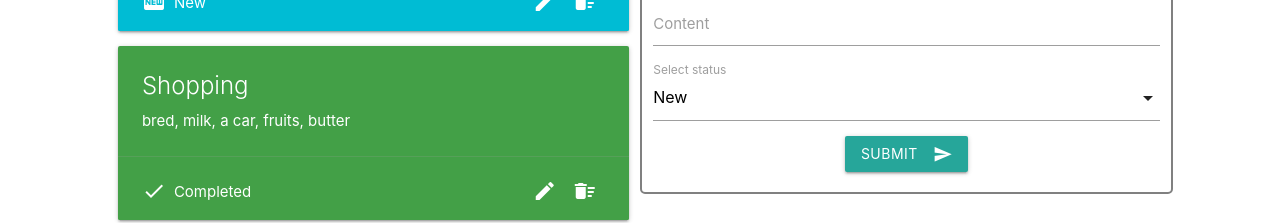
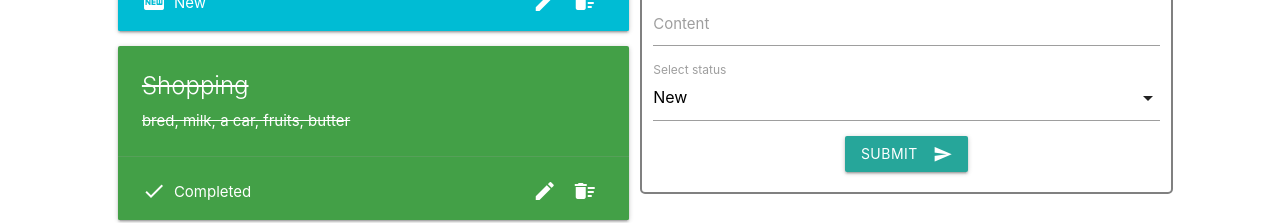
Before and after one commit to regurgitate/todo-list, a Vue app: page / in a window 1280 px wide. Shown: the part 215-438 px from the top of the page. Built offline with nearby package versions, Linux system fonts and the light colour scheme.

Commit message:
deleting event implemented

```diff
--- a/src/App.vue
+++ b/src/App.vue
@@ -69,7 +69,8 @@ export default {
         {
           name: "Completed",
           color: "green darken-1",
-          icon: "done"
+          icon: "done",
+          text: "text-decoration: line-through"
         },
         {
           name: "On Hold",
@@ -79,9 +80,19 @@ export default {
         {
           name: "Abandoned",
           color: "brown lighten-1",
-          icon: "highlight_off"
+          icon: "highlight_off",
+          text: "text-decoration: line-through"
         },
       ]
+    }
+  },
+  methods: {
+    deleteTask(id) {
+      const index = this.toDoList.findIndex(item => item.id === id);
+
+      if (index !== -1) {
+        this.toDoList.splice(index, 1);
+      }
     }
   }
 }
@@ -90,7 +101,7 @@ export default {
 
 <template>
   <Navi />
-  <Content :data="toDoList" :statuses="statuses" />
+  <Content :data="toDoList" :statuses="statuses" @deleteTask="deleteTask($event)" />
   <Foot />
 </template>
 
--- a/src/components/Content.vue
+++ b/src/components/Content.vue
@@ -9,7 +9,16 @@ const props = defineProps(['data', 'statuses']);
   <div class="rout-view">
     <div class="row">
       <div class="col s5 offset-s1">
-        <Task v-for="datum in data" :key="datum.id" :task="datum" :statusInfo="statuses.filter(status => status.name === datum.status)[0]" />
+        <Task
+          v-for="datum in data"
+          :key="datum.id"
+          :task="datum"
+          :statusInfo="statuses.filter(status => status.name === datum.status)[0]"
+          @deleteTask="$emit('deleteTask', $event)"
+        />
+        <h5 class="all-done" v-if="data.length === 0">
+          It looks like you've done eveything :) Time to play
+        </h5>
       </div>
       <div class="col s5">
         <AddForm :statuses="statuses" />
@@ -19,6 +28,9 @@ const props = defineProps(['data', 'statuses']);
 </template>
 
 <style scoped>
+.all-done {
+  margin-top: 40px;
+}
 .rout-view {
   min-height: calc(100vh - 114px);
 }
--- a/src/components/Task.vue
+++ b/src/components/Task.vue
@@ -3,21 +3,30 @@ const props = defineProps(['task', 'statusInfo']);
 </script>
 
 <script>
+export default {
+  data() {
+    return {
 
+    }
+  },
+  methods: {
+
+  }
+};
 </script>
 
 <template>
   <div class="card" :class="statusInfo.color">
     <div class="card-content white-text">
-      <span class="card-title">{{ task.title }}</span>
-      <p>{{ task.content }}</p>
+      <span class="card-title" :style="statusInfo.text || ''">{{ task.title }}</span>
+      <p :style="statusInfo.text || ''">{{ task.content }}</p>
     </div>
     <div class="card-action white-text">
       <i class="material-icons icon-left">{{ statusInfo.icon }}</i>
       <span>{{ task.status }}</span>
       <span class="right">
         <i class="material-icons icon-right">create</i>
-        <i class="material-icons icon-right">delete_sweep</i>
+        <i class="material-icons icon-right" @click="$emit('deleteTask', task.id)">delete_sweep</i>
       </span>
     </div>
   </div>
@@ -33,5 +42,6 @@ const props = defineProps(['task', 'statusInfo']);
   position: relative;
   margin: 0 8px;
   top: 6px;
+  cursor: pointer;
 }
 </style>
```
